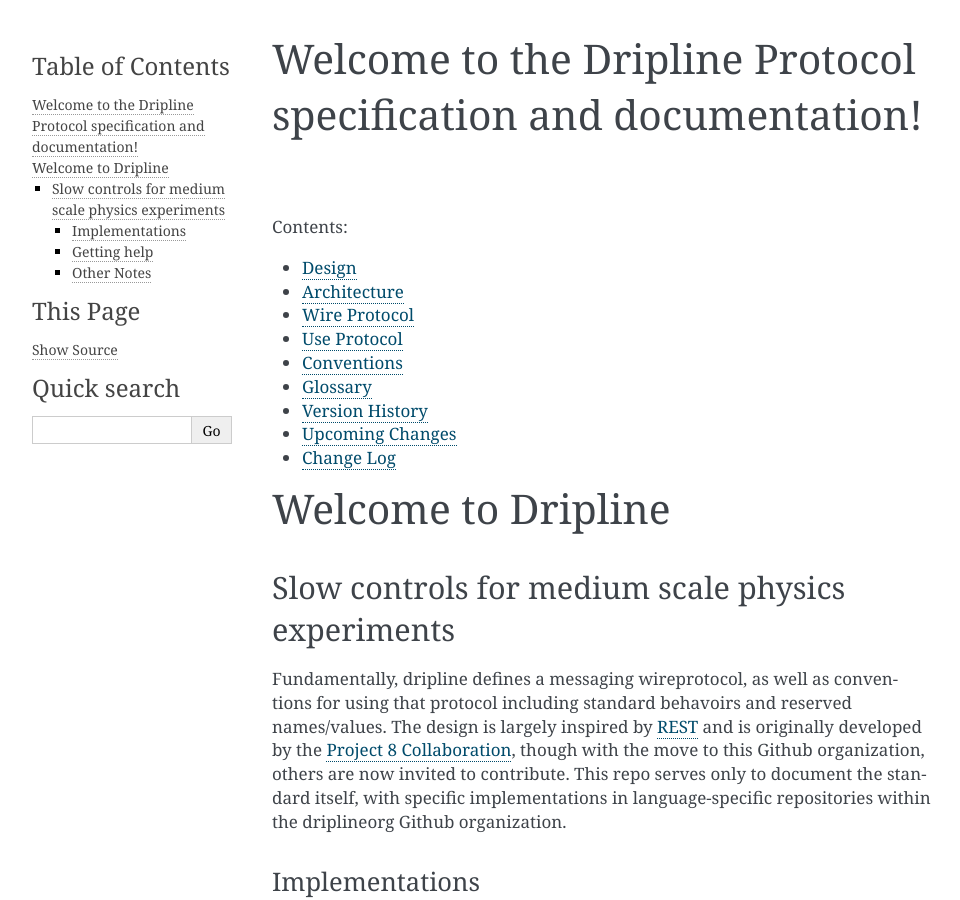
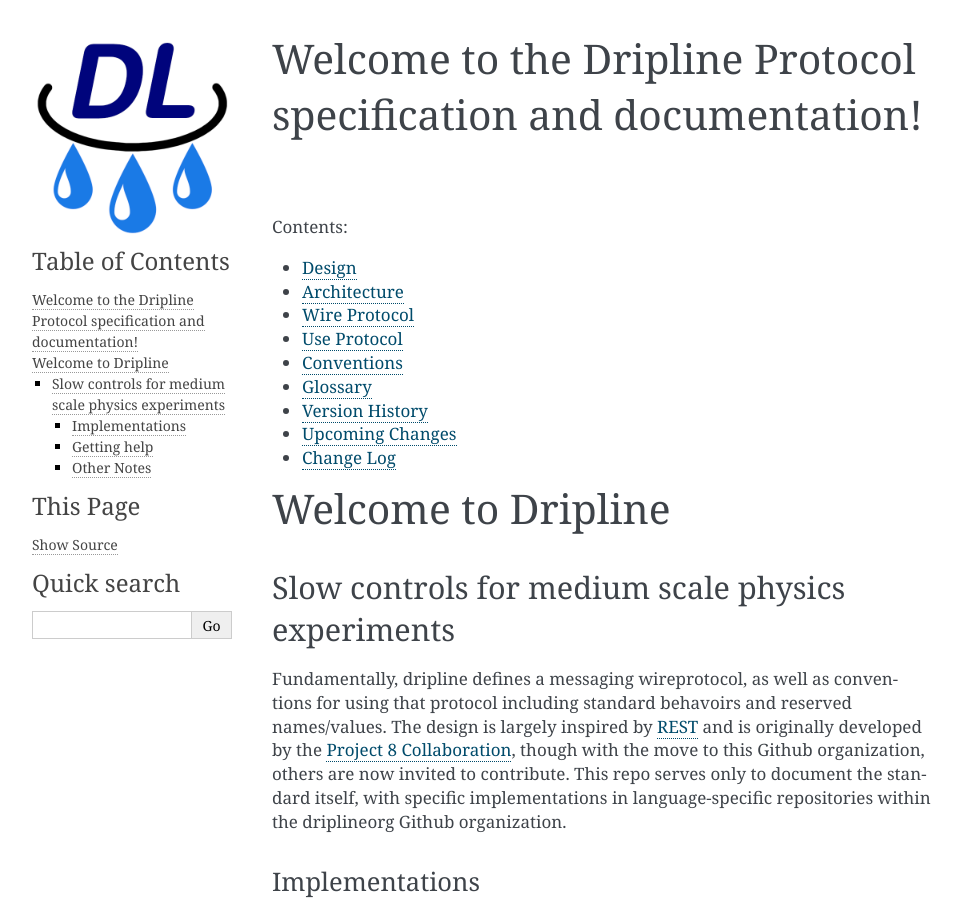
Before and after one commit to driplineorg/dripline, a Sphinx documentation site: the page built from source/index.rst, in a window 1280 px wide and 900 px high. Shown: the whole window, without its empty margins (148-1108 px from the left). Built offline with Sphinx 7.4.7, drawn with Linux system fonts in a browser that asks for light colours.

Commit message:
Fixed image locations

```diff
--- a/source/conf.py
+++ b/source/conf.py
@@ -103,8 +103,8 @@
 #
 # html_sidebars = {}
 
-html_logo = '../images/DL3Logo.png'
-html_favicon = '../images/DL3Logo.ico'
+html_logo = 'images/DL3Logo.png'
+html_favicon = 'images/DL3Logo.ico'
 
 # -- Options for HTMLHelp output ---------------------------------------------
 
```
